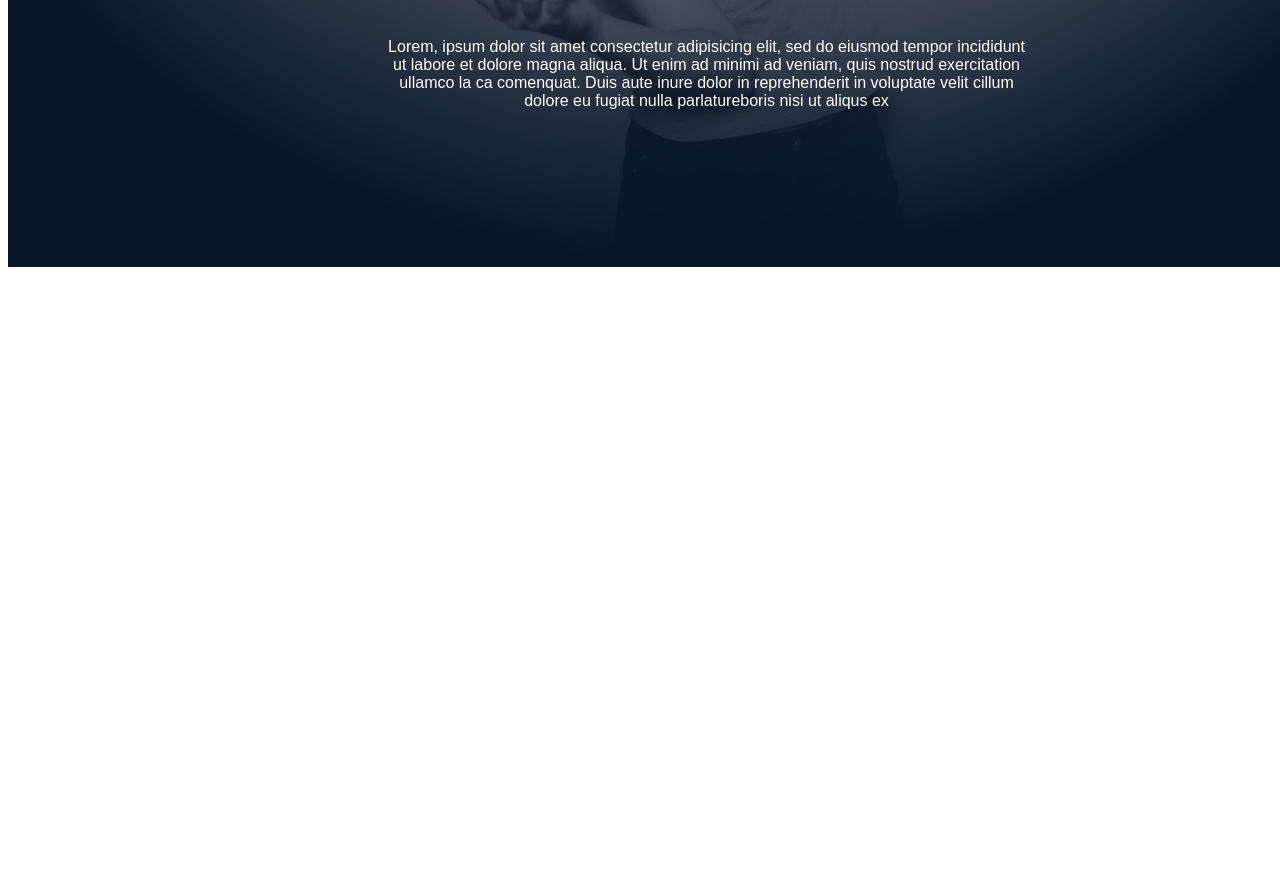
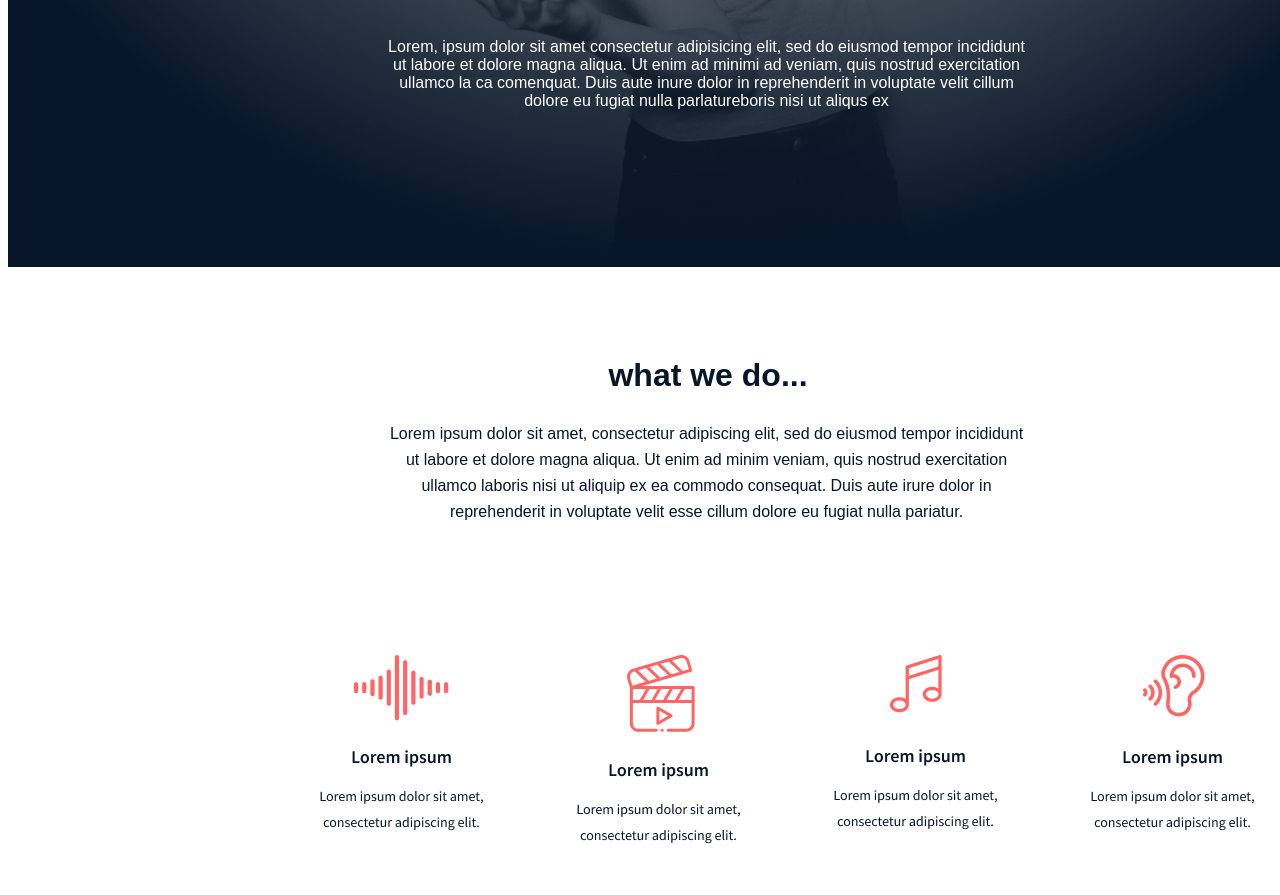
Before and after one commit to PamelaYanou/alx_html_css, a plain HTML site: page headphones/1-index.html in a window 1280 px wide. Shown: the part 541-1436 px from the top of the page. Before the commit the page ends 816 px from the top, so only its background shows below. Drawn offline with Linux system fonts and the light colour scheme; a web font is replaced by a local one.

Commit message:
update 1-index.html and 1-styles.css

```diff
--- a/headphones/1-index.html
+++ b/headphones/1-index.html
@@ -4,7 +4,7 @@
     <meta charset="UTF-8">
     <meta name="viewport" content="width=device-width, initial-scale=1.0">
     <title>Headphones</title>
-    <link rel="stylesheet" href="./0-styles.css">
+    <link rel="stylesheet" href="./1-styles.css">
     <link rel="stylesheet" href="https://use.typekit.net/yoa5pvr.css">
 </head>
 <body>
@@ -33,6 +33,24 @@
          </section>
          </div>
          </div>
+         <section class="what_we_do">
+<h2>what we do...</h2>
+<p class="do">Lorem ipsum dolor sit amet, consectetur adipiscing elit, sed do eiusmod tempor incididunt ut labore et dolore magna aliqua. Ut enim ad minim veniam, quis nostrud exercitation ullamco laboris nisi ut aliquip ex ea commodo consequat. Duis aute irure dolor in reprehenderit in voluptate velit esse cillum dolore eu fugiat nulla pariatur.</p>
+  <div class="images">
+<div class="ic_01">
+    <img src="./images/ic_01.png" alt="" class="icon">
+      </div>
+          <div class="ic_02">
+    <img src="./images/ic_02.png" alt="" class="icon">
+      </div>
+      <div class="ic_03">
+    <img src="./images/ic_03.png" alt="" class="icon">
+      </div>
+      <div class="ic_04">
+    <img src="./images/ic_04.png" alt="" class="icon">
+      </div>
+      </div>
+</section>
             </main>
 
     <footer></footer>
--- a/headphones/1-styles.css
+++ b/headphones/1-styles.css
@@ -20,6 +20,14 @@ font-size: 16px;
 font-weight: 700;
 line-height: 20.11px;
 color: white;
+}
+h2{
+font-size: 32px;
+line-height: 37.5px;
+text-align: center;
+color: #071629;
+margin-top: 90px;
+
 }
 button{padding: 10px 20px;
 background-color:  #FF6565;
@@ -69,3 +77,28 @@ opacity: 0px;
 padding-left: 380px;
 color: white;
 }
+.what_we_do{width: 1400px;
+height: 800px;
+gap: 0px;
+opacity: 0px;
+}
+.do{
+font-size: 16px;
+font-weight: 400;
+line-height: 26px;
+text-align: center;
+color: #071629;
+width: 637px;
+height: 104px;
+top: 80px;
+gap: 0px;
+opacity: 0px;
+padding-left: 380px;
+margin-bottom: 90px;
+}
+.images{ display: flex;
+    flex-direction: row;
+    margin-left: 250px;
+    padding: 40px;
+}
+.icon{margin-right: 50px;}
```
Also changed, not shown: headphones/images/ic_01.png (added), headphones/images/ic_02.png (added), headphones/images/ic_03.png (added), headphones/images/ic_04.png (added).
